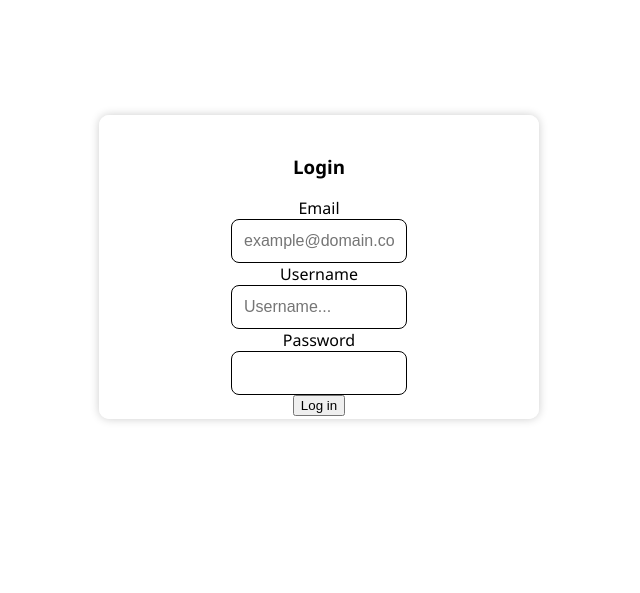
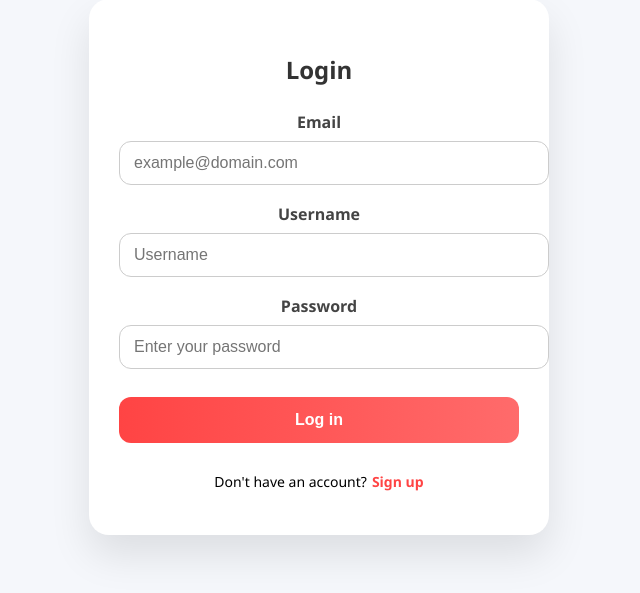
Before and after one commit to HectorZS/SafeEnviroment, a React (Vite) app in the folder frontend/: page / in a window 1280 px wide. Shown: the part 133-726 px from the top of the page, without its empty margins (321-961 px from the left). Built offline with nearby package versions, Linux system fonts and the light colour scheme; no server answers.

Commit message:
login and signup form visual features

```diff
--- a/frontend/src/authentication/LoginForm.css
+++ b/frontend/src/authentication/LoginForm.css
@@ -1,53 +1,103 @@
-.overlayStyleLogin{
+.login-container {
     position: fixed;
     top: 0;
     left: 0;
     right: 0;
     bottom: 0;
-    background-color: #ffffff;
+    background-color: #f5f7fb;
+    display: flex;
+    justify-content: center;
+    align-items: center;
     z-index: 1000;
 }
 
-.modalBodyLogin{
-    display: flex;
-    flex-direction: column;
-    height: 33vh;
-    width: 50vh;
-    position: fixed;
-    top: 50%;
-    left: 50%;
-    transform: translate(-50%, -50%);
-    background-color: lab(100% 0.01 -0.01);
-    padding: 20px;
-    z-index: 1000;
+
+.login-form {
+    background-color: #ffffff;
+    border-radius: 20px;
+    padding: 30px;
+    box-shadow: 0 20px 40px rgba(0, 0, 0, 0.1);
+    animation: fadeInUp 0.6s ease;
+    transition: transform 0.3s;
+    width: 100%;
+    max-width: 400px;
+}
+
+.login-form h3 {
     text-align: center;
-    justify-content: space-between;
-    align-items: center;
-    border-radius: 10px;
-    box-shadow: 0 0 10px rgba(0, 0, 0, 0.2);
-    max-width: 90%;
-    max-height: 90vh;
-    overflow-y: auto;
-    color: #000000;
+    margin-bottom: 25px;
+    color: #333;
+    font-size: 24px;
 }
 
 
-.signuplink {
-  display: flex;
-  width: 235px;
-  justify-content: space-between;
+.loginForm {
+    margin-bottom: 18px;
 }
 
-.modalBodyLogin input[type="text"],
-.modalBodyLogin input[type="number"],
-.modalBodyLogin input[type="email"],
-.modalBodyLogin input[type="password"],
-.modalBodyLogin select {
-  padding: 12px;
-  margin-bottom: 0;
-  border: 1px solid black;
-  border-radius: 8px;
-  width: 100%;
-  max-width: 150px;
-  font-size: 1rem;
+
+.login-form label {
+    display: block;
+    font-weight: 600;
+    color: #444;
+    margin-bottom: 8px;
+    transition: color 0.3s ease;
 }
+
+
+.login-form input {
+    width: 100%;
+    padding: 12px 14px;
+    border: 1px solid #ccc;
+    border-radius: 12px;
+    font-size: 16px;
+    transition: all 0.3s ease;
+}
+
+.submit-button {
+    width: 100%;
+    padding: 14px 0;
+    background: linear-gradient(to right, #ff4444, #ff6b6b);
+    color: white;
+    border: none;
+    border-radius: 12px;
+    font-size: 16px;
+    font-weight: 600;
+    cursor: pointer;
+    transition: all 0.3s ease;
+    margin-top: 10px;
+}
+
+
+.submit-button:hover {
+    background: linear-gradient(to right, #e53935, #ff4444);
+    transform: translateY(-2px);
+    box-shadow: 0 4px 12px rgba(255, 68, 68, 0.2);
+}
+
+
+.submit-button:active {
+    transform: scale(0.98);
+}
+
+
+.signup-link {
+    display: flex;
+    justify-content: center;
+    gap: 5px;
+    margin-top: 15px;
+    font-size: 14px;
+}
+
+
+.signup-link a {
+    color: #ff4444;
+    font-weight: 600;
+    text-decoration: none;
+    transition: color 0.2s ease;
+}
+
+
+.signup-link a:hover {
+    text-decoration: underline;
+}
--- a/frontend/src/authentication/LoginForm.jsx
+++ b/frontend/src/authentication/LoginForm.jsx
@@ -4,11 +4,13 @@ import { useUser } from '../context/UserContext';
 import { Link } from 'react-router-dom'
 import './LoginForm.css';
 
+
 const LoginForm = () => {
     const [formData, setFormData] = useState({ email: "", username: "", password: "", latitude: null, longitude: null})
     const [message, setMessage] = useState("");
     const navigate = useNavigate();
     const { setUser } = useUser();
+
 
     const handleChange = (event) => {
         const { name, value } = event.target;
@@ -17,6 +19,7 @@ const LoginForm = () => {
             [name]: value,
         }));
     };
+
 
     const handleSubmit = async (event) => {
         event.preventDefault();
@@ -32,7 +35,9 @@ const LoginForm = () => {
                 credentials: "include",
             });
 
+
             const data = await response.json();
+
 
             if (response.ok) {
                 setMessage({ type: "success", text: "Login successful!" });
@@ -46,26 +51,41 @@ const LoginForm = () => {
         }
     };
 
+
     return (
-        <div className='overlayStyleLogin' >
-            <div className='modalBodyLogin'>
+        <div className='login-container'>
+            <div className='login-form'>
                 <h3>Login</h3>
+                <form onSubmit={handleSubmit}>
+                    <div className="loginForm">
                         <label>Email</label>
-                <input type="email"  placeholder='example@domain.com' name="email" size="50" pattern=".+@example\.com" value={formData.email} onChange={handleChange}></input>
+                        <input type="email" name="email" value={formData.email} onChange={handleChange} placeholder="example@domain.com"
+                        />
+                    </div>
+                    <div className="loginForm">
                         <label>Username</label>
-                <input type="text"  placeholder='Username...' name="username" value={formData.username} onChange={handleChange}/>
+                        <input type="text"  name="username" value={formData.username} onChange={handleChange} placeholder="Username"
+                        />
+                    </div>
+                    <div className="loginForm">
                         <label>Password</label>
-                <input type="password" name="password" value={formData.password} onChange={handleChange}/>
-                <button className='submit' onClick={handleSubmit}>Log in</button>
-                <div className="signuplink">
-                    <p>Don't have an account? </p>
+                        <input type="password" name="password" value={formData.password} onChange={handleChange} placeholder="Enter your password"
+                        />
+                    </div>
+                    <button type="submit" className="submit-button">
+                        Log in
+                    </button>
+                    <div className="signup-link">
+                        <p>Don't have an account?</p>
                         <Link to='/signup'>
                             <p>Sign up</p>
                         </Link>
                     </div>
+                </form>
             </div>
         </div>
     );
 };
 
+
 export default LoginForm;
--- a/frontend/src/authentication/SignupForm.css
+++ b/frontend/src/authentication/SignupForm.css
@@ -1,53 +1,118 @@
-.overlayStyleSignup{
+.signup-container {
     position: fixed;
     top: 0;
     left: 0;
     right: 0;
     bottom: 0;
-    background-color: #ffffff;
+    background-color: #f5f7fb;
+    display: flex;
+    justify-content: center;
+    align-items: center;
     z-index: 1000;
 }
 
-.modalBodySignup{
-    display: flex;
-    flex-direction: column;
-    height: 70vh;
-    width: 50vh;
-    position: fixed;
-    top: 50%;
-    left: 50%;
-    transform: translate(-50%, -50%);
-    background-color: lab(100% 0.01 -0.01);
-    padding: 20px;
-    z-index: 1000;
-    text-align: center;
-    justify-content: space-between;
-    align-items: center;
-    border-radius: 10px;
-    box-shadow: 0 0 10px rgba(0, 0, 0, 0.2);
-    max-width: 90%;
-    max-height: 90vh;
-    overflow-y: auto;
-    color: #000000;
+
+.signup-form {
+    background-color: #ffffff;
+    border-radius: 20px;
+    padding: 30px;
+    box-shadow: 0 20px 40px rgba(0, 0, 0, 0.1);
+    animation: fadeInUp 0.6s ease;
+    transition: transform 0.3s;
+    width: 100%;
+    max-width: 450px;
 }
 
-.loginlink {
-  display: flex;
-  width: 235px;
-  justify-content: space-between;
+.signup-form h3 {
+    text-align: center;
+    margin-bottom: 25px;
+    color: #333;
+    font-size: 24px;
 }
 
 
-.modalBodySignup input[type="address"],
-.modalBodySignup input[type="text"],
-.modalBodySignup input[type="email"],
-.modalBodySignup input[type="password"],
-.modalBodySignup select {
-  padding: 12px;
-  margin-bottom: 0;
-  border: 1px solid black;
-  border-radius: 8px;
-  width: 100%;
-  max-width: 150px;
-  font-size: 1rem;
+.signUpForm {
+    margin-bottom: 18px;
 }
+
+
+.signup-form label {
+    display: block;
+    font-weight: 600;
+    color: #444;
+    margin-bottom: 8px;
+    transition: color 0.3s ease;
+}
+
+
+.signup-form input {
+    width: 100%;
+    padding: 12px 14px;
+    border: 1px solid #ccc;
+    border-radius: 12px;
+    font-size: 16px;
+    transition: all 0.3s ease;
+}
+
+.address-input {
+    margin-top: 10px;
+}
+
+
+.address-display {
+    padding: 12px;
+    background-color: #f9f9f9;
+    border-radius: 8px;
+    margin-top: 10px;
+    font-size: 14px;
+    border: 1px solid #eee;
+}
+
+
+.submit-button {
+    width: 100%;
+    padding: 14px 0;
+    background: linear-gradient(to right, #ff4444, #ff6b6b);
+    color: white;
+    border: none;
+    border-radius: 12px;
+    font-size: 16px;
+    font-weight: 600;
+    cursor: pointer;
+    transition: all 0.3s ease;
+    margin-top: 10px;
+}
+
+
+.submit-button:hover {
+    background: linear-gradient(to right, #e53935, #ff4444);
+    transform: translateY(-2px);
+    box-shadow: 0 4px 12px rgba(255, 68, 68, 0.2);
+}
+
+
+.submit-button:active {
+    transform: scale(0.98);
+}
+
+
+.login-link {
+    display: flex;
+    justify-content: center;
+    gap: 5px;
+    margin-top: 15px;
+    font-size: 14px;
+}
+
+
+.login-link a {
+    color: #ff4444;
+    font-weight: 600;
+    text-decoration: none;
+    transition: color 0.2s ease;
+}
+
+
+.login-link a:hover {
+    text-decoration: underline;
+}
--- a/frontend/src/authentication/SignupForm.jsx
+++ b/frontend/src/authentication/SignupForm.jsx
@@ -4,15 +4,18 @@ import { useUser } from '../context/UserContext';
 import { Link } from 'react-router-dom'
 import CreateMap from './SetLocationMap'
 
+
 export default function SignupForm() {
     const [formData, setFormData] = useState({ email: "", username: "", password: "", address: ""})
     const { setUser } = useUser()
     const [types, setTypes] = useState('')
 
+
     function handleChange(event) {
         const { name, value } = event.target;
         setFormData(prev => ({ ...prev, [name]: value }));
     }
+
 
     const handleSubmit = async (event) => {
         event.preventDefault();
@@ -26,6 +29,7 @@ export default function SignupForm() {
                 return
             }
 
+
             const response = await fetch(`${import.meta.env.VITE_URL}/signup`, {
                 method: "POST",
                 headers: { "Content-Type": "application/json" },
@@ -33,10 +37,11 @@ export default function SignupForm() {
                 credentials: "include",
             });
 
+
             const data = await response.json();
             if (response.ok) {
-                setUser(data); // Store user session in context
-                window.location.href = "/profilecenter"; // Redirect to homepage
+                setUser(data);
+                window.location.href = "/profilecenter";
             } else {
                 alert(data.error)
             }
@@ -44,6 +49,7 @@ export default function SignupForm() {
             console.error("Network error:", error);
         }
     };
+
 
     const handleSelectedPlace = async ({ location, types }) => {
         setFormData(prev => ({
@@ -53,25 +59,48 @@ export default function SignupForm() {
         setTypes(types)
     }
 
+
     return (
-         <div className='overlayStyleSignup' >
-            <div className='modalBodySignup'>
+        <div className='signup-container'>
+            <div className='signup-form'>
                 <h3>Sign up</h3>
+                <form onSubmit={handleSubmit}>
+                    <div className="signUpForm">
                         <label>Email</label>
-                <input type="email"  placeholder='example@domain.com' name="email" pattern=".+@example\.com" value={formData.email} onChange={handleChange}></input>
+                        <input type="email" name="email" value={formData.email} onChange={handleChange} placeholder="example@domain.com"
+                        />
+                    </div>
+                    <div className="signUpForm">
                         <label>Username</label>
-                <input type="text"  placeholder='Create username' name="username" value={formData.username} onChange={handleChange}/>
+                        <input type="text" name="username" value={formData.username} onChange={handleChange} placeholder="Create username"
+                        />
+                    </div>
+                    <div className="signUpForm">
                         <label>Password</label>
-                <input type="password"  placeholder='8 characters minimum' name="password" value={formData.password} onChange={handleChange}/>
+                        <input type="password"  name="password" value={formData.password} onChange={handleChange} placeholder="8 characters minimum"
+                        />
+                    </div>
+                    <div className="signUpForm">
                         <label>Address</label>
+                        <div className="address-input">
                             <CreateMap onPlaceSelect={handleSelectedPlace}/>
-                <button className='submit' onClick={handleSubmit}>Sign up</button>
-                <div className="loginlink">
-                    <p>Already have an account? </p>
+                            {formData.address && (
+                                <div className="address-display">
+                                    {formData.address}
+                                </div>
+                            )}
+                        </div>
+                    </div>
+                    <button type="submit" className="submit-button">
+                        Sign up
+                    </button>
+                    <div className="login-link">
+                        <p>Already have an account?</p>
                         <Link to='/'>
                             <p>Log in</p>
                         </Link>
                     </div>
+                </form>
             </div>
         </div>
     )
--- a/frontend/src/components/CreatePostForm.css
+++ b/frontend/src/components/CreatePostForm.css
@@ -21,7 +21,7 @@
     font-size: 26px;
 }
 
-.back-button {
+.back-button-post {
     position: absolute;
     top: 20px;
     left: 20px;
@@ -33,7 +33,7 @@
     border: none;
 }
 
-.back-button:hover {
+.back-button-post:hover {
     color: #ff4444;
     transform: scale(1.1);
 }
--- a/frontend/src/components/CreatePostForm.jsx
+++ b/frontend/src/components/CreatePostForm.jsx
@@ -44,7 +44,7 @@ export default function CreatePostForm(){
     return (
         <div className="create-post-container">
             <HiArrowCircleLeft
-                className="back-button"
+                className="back-button-post"
                 onClick={() => {navigate('/profilecenter')}}
             />
             <h2>Create new post</h2>
```
Lines whose indentation alone changed are shown as unchanged.
